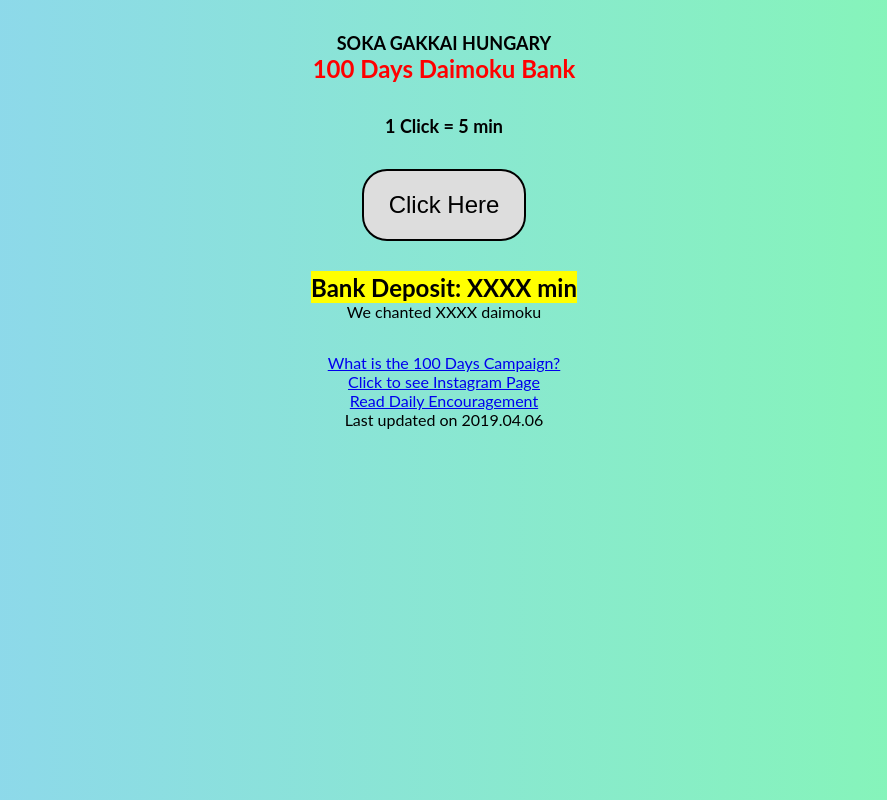
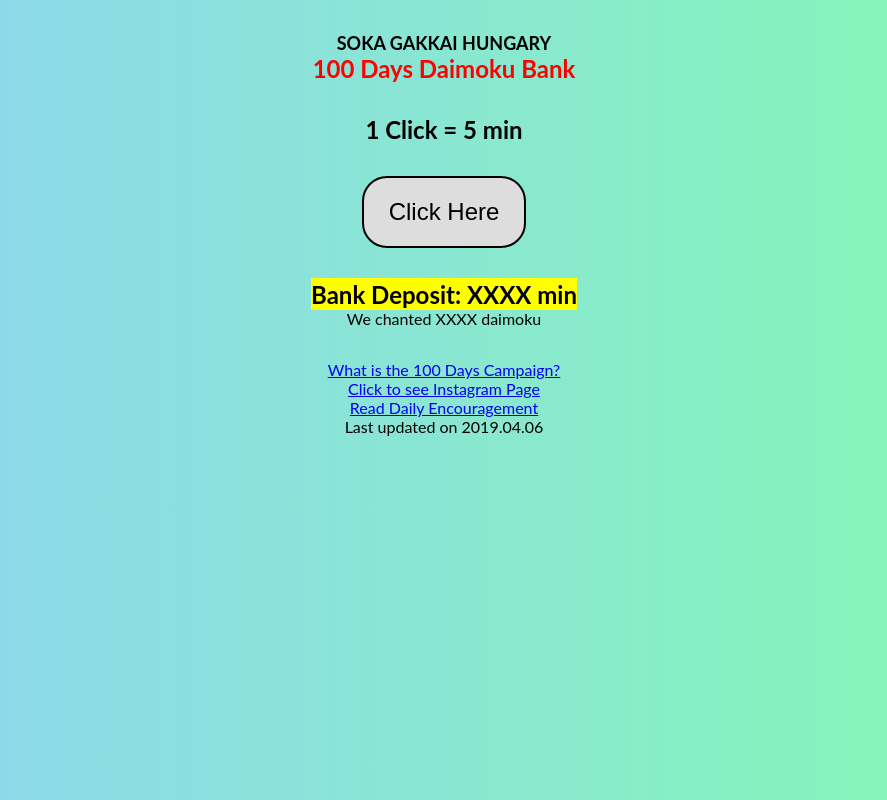
Before and after one commit to sgihungary/daimoku, a plain HTML site: page home.html in a window 1280 px wide. Shown: the whole page, without its empty margins (196-1083 px from the left). Drawn offline with Linux system fonts and the light colour scheme.

Commit message:
Update home.html

```diff
--- a/home.html
+++ b/home.html
@@ -19,7 +19,7 @@
 		 <span style='color: black'><b><font size ="4">SOKA GAKKAI HUNGARY</font></b></span></br>
 		 <span style='color: red'><b><font size ="5">100 Days Daimoku Bank</font></b></span> </br></br>
 
-		 <span style='color: black'><b><font size ="4">1 Click = 5 min</span></font></b></h4></br></br>
+		 <span style='color: black'><b><font size ="5">1 Click = 5 min</span></font></b></h4></br></br>
 		 <button id="clickme">Click Here</button></br></br>
 
 		 <span style="background-color: #FFFF00"><b><font size ="5">Bank Deposit: XXXX min</font></b></span></br>
```
